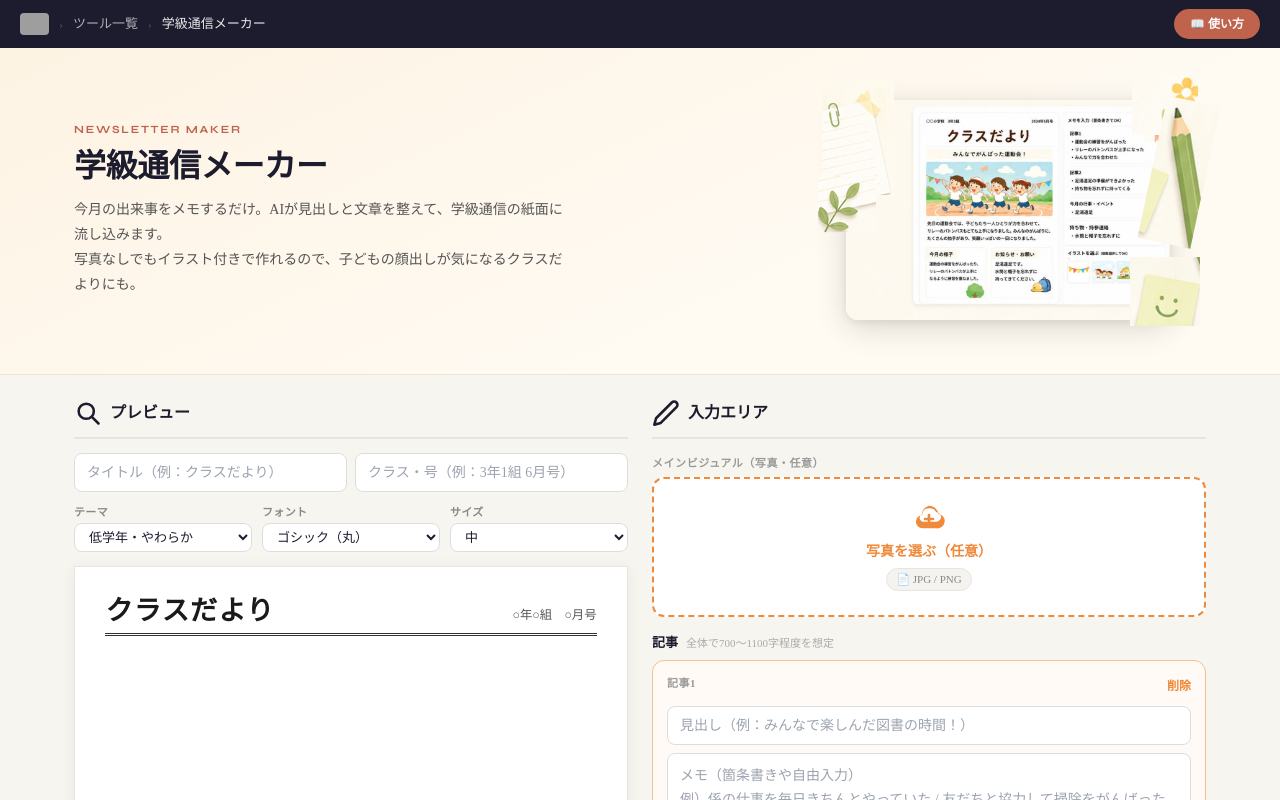
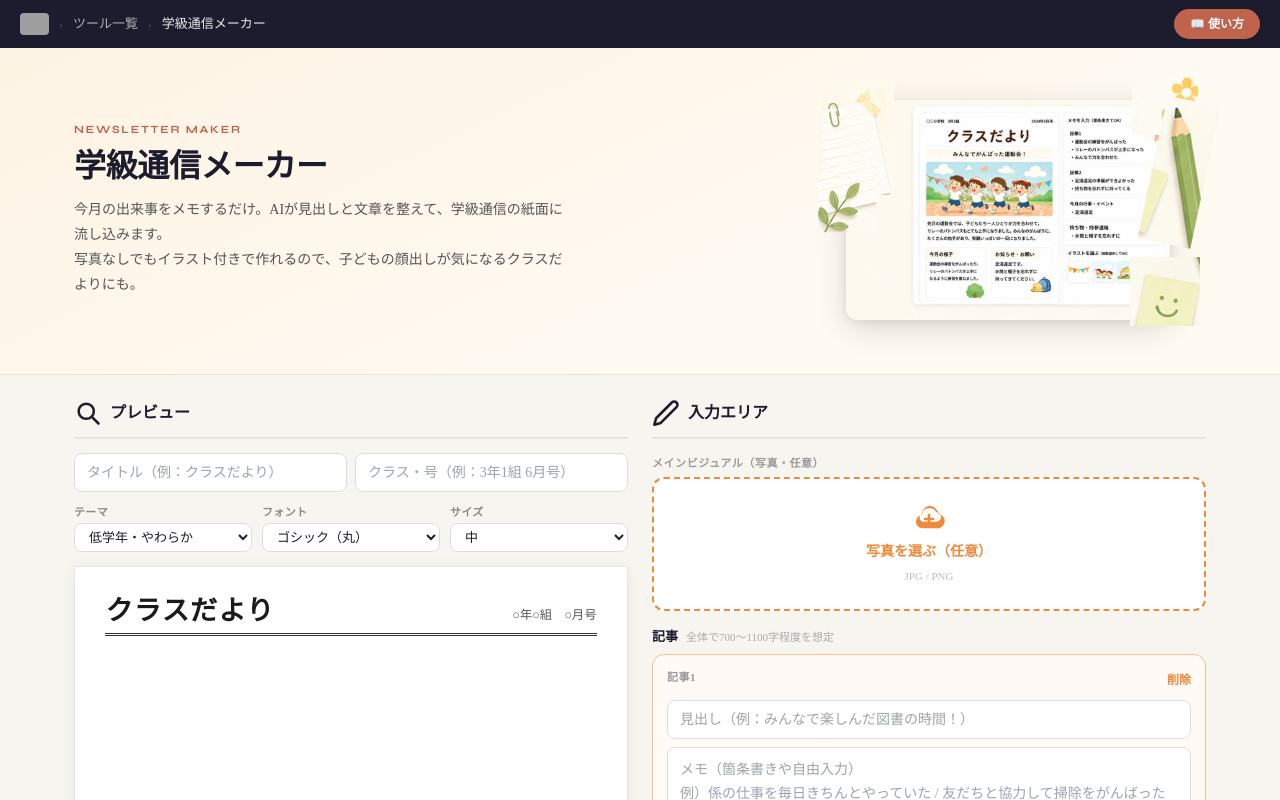
Before and after one commit to onosyouyou-ux/beetle-web, a Next.js app in the folder tools/gakkyu-tsushin/: page / in a window 1280 px wide. Shown: the top 800 px of the page. Built offline with nearby package versions, Linux system fonts and the light colour scheme; grey boxes are pictures that could not be loaded.

Commit message:
fix: 写真枠内の拡張子テキストをシンプルなsmallテキストに変更

```diff
--- a/tools/gakkyu-tsushin/src/components/MainVisual.tsx
+++ b/tools/gakkyu-tsushin/src/components/MainVisual.tsx
@@ -158,10 +158,10 @@ export default function MainVisual({ photo, size, onChange }: Props) {
             </svg>
             <span className="text-[14px] font-bold text-[#ef8a3c]">写真を選ぶ（任意）</span>
             <span
-              className="hint-chip"
+              className="text-[11px] text-[#bbb]"
               data-tooltip={"• 大サイズ → 〜4MB　印刷時 約19×9cm\n• 中サイズ → 〜2MB　印刷時 約19×6cm\n• 小サイズ → 〜1MB　印刷時 約19×4cm"}
             >
-              📄 JPG / PNG
+              JPG / PNG
             </span>
           </button>
         </div>
```
